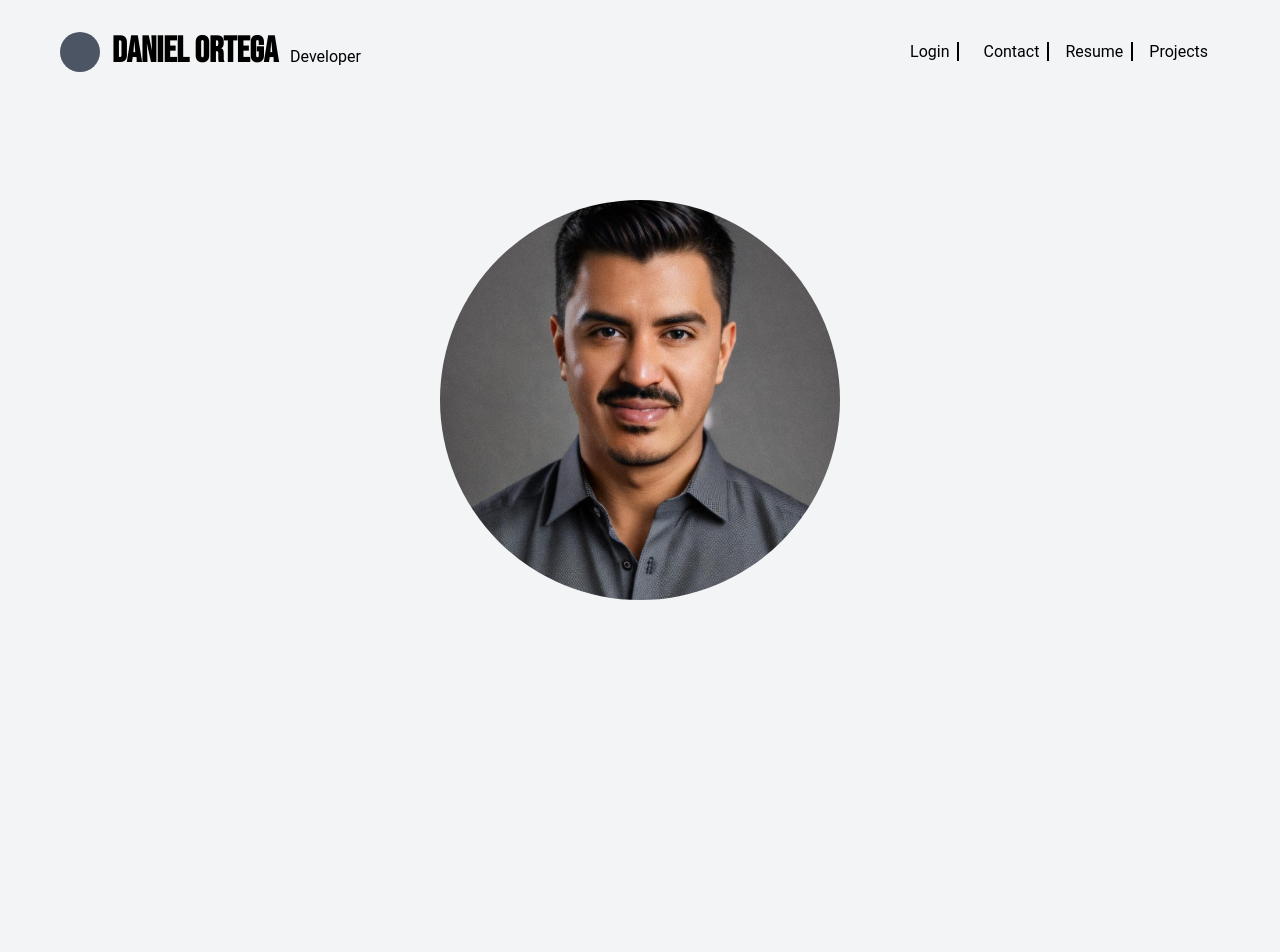
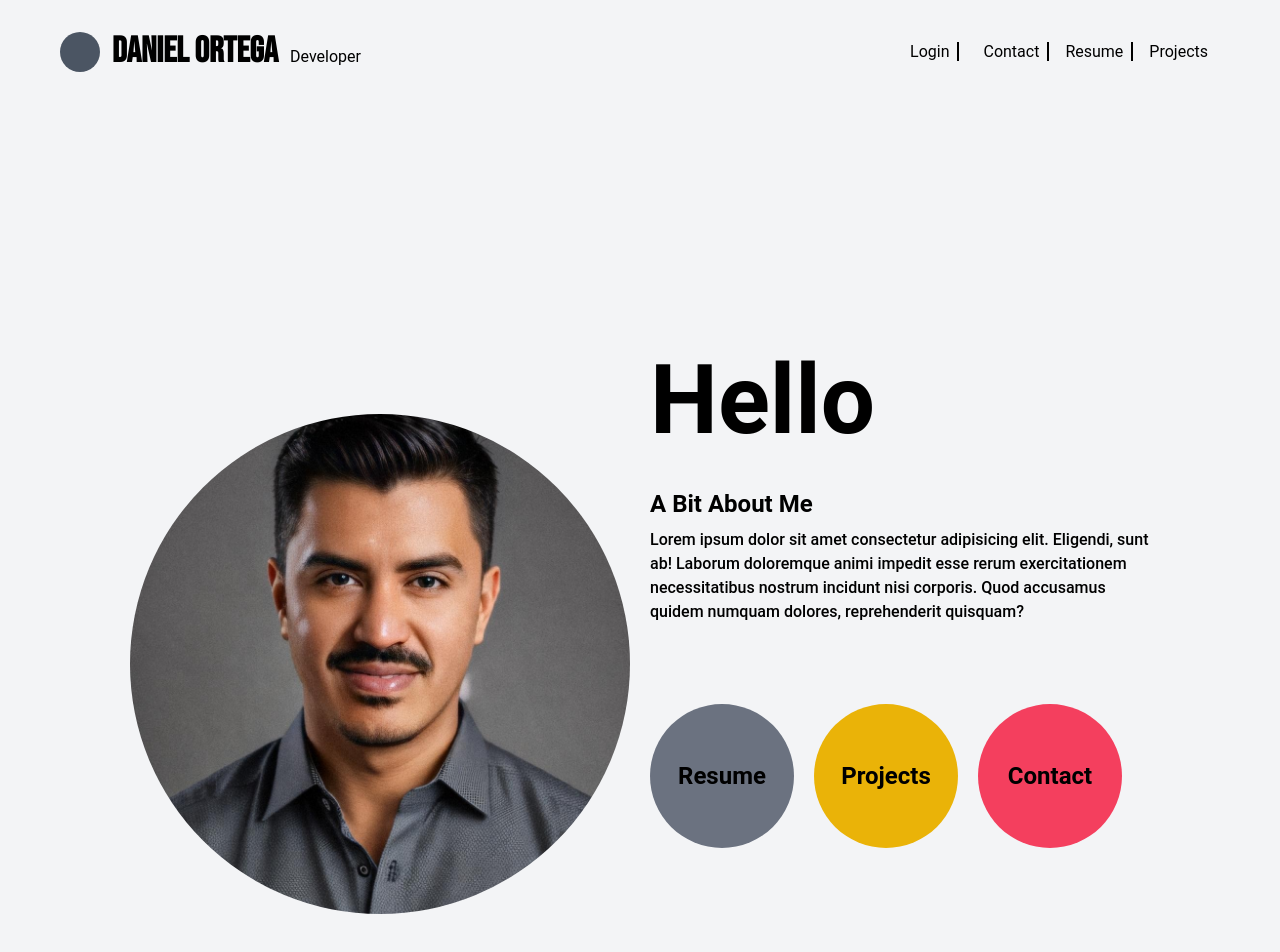
Before and after one commit to Danileson88/personal-website, a React (Vite) app: page / in a window 1280 px wide. Shown: the top 952 px of the page. Before the commit the page ends 872 px from the top, so only its background shows below. Built offline with nearby package versions, Linux system fonts and the light colour scheme.

Commit message:
worked on ui

```diff
--- a/src/components/hero.tsx
+++ b/src/components/hero.tsx
@@ -2,14 +2,43 @@ import React from "react";
 
 const Hero: React.FC = () => {
   return (
-    <div className=" grid grid-cols-1 grid-rows-1 justify-items-center h-screen">
-      <div>
+    <div className=" flex justify-center h-screen mt-32">
+      <div className=" flex items-center gap-5">
         <img
           src="./src/assets/profile-pic.JPG"
-          className=" w-[400px] h-[400px] border-solid rounded-full object-cover mt-32"
+          className=" w-[500px] h-[500px] border-solid rounded-full object-cover mt-32"
         />
+        <div className="w-[500px]">
+          <h1 className=" text-8xl font-bold">Hello</h1>
+          <h2 className=" font-bold text-2xl mt-10 mb-2">A Bit About Me</h2>
+          <h3 className=" font-medium">
+            Lorem ipsum dolor sit amet consectetur adipisicing elit. Eligendi,
+            sunt ab! Laborum doloremque animi impedit esse rerum exercitationem
+            necessitatibus nostrum incidunt nisi corporis. Quod accusamus quidem
+            numquam dolores, reprehenderit quisquam?
+          </h3>
+          <div className="flex mt-20 gap-5">
+            <span
+              className=" flex justify-center items-center border-solid bg-gray-500
+            rounded-full w-36 h-36 text-center font-bold text-2xl"
+            >
+              Resume
+            </span>
+            <span
+              className=" flex justify-center items-center border-solid bg-yellow-500
+            rounded-full w-36 h-36 text-center font-bold text-2xl"
+            >
+              Projects
+            </span>
+            <span
+              className=" flex justify-center items-center border-solid bg-rose-500
+            rounded-full w-36 h-36 text-center font-bold text-2xl"
+            >
+              Contact
+            </span>
+          </div>
+        </div>
       </div>
-      <div></div>
     </div>
   );
 };
```
